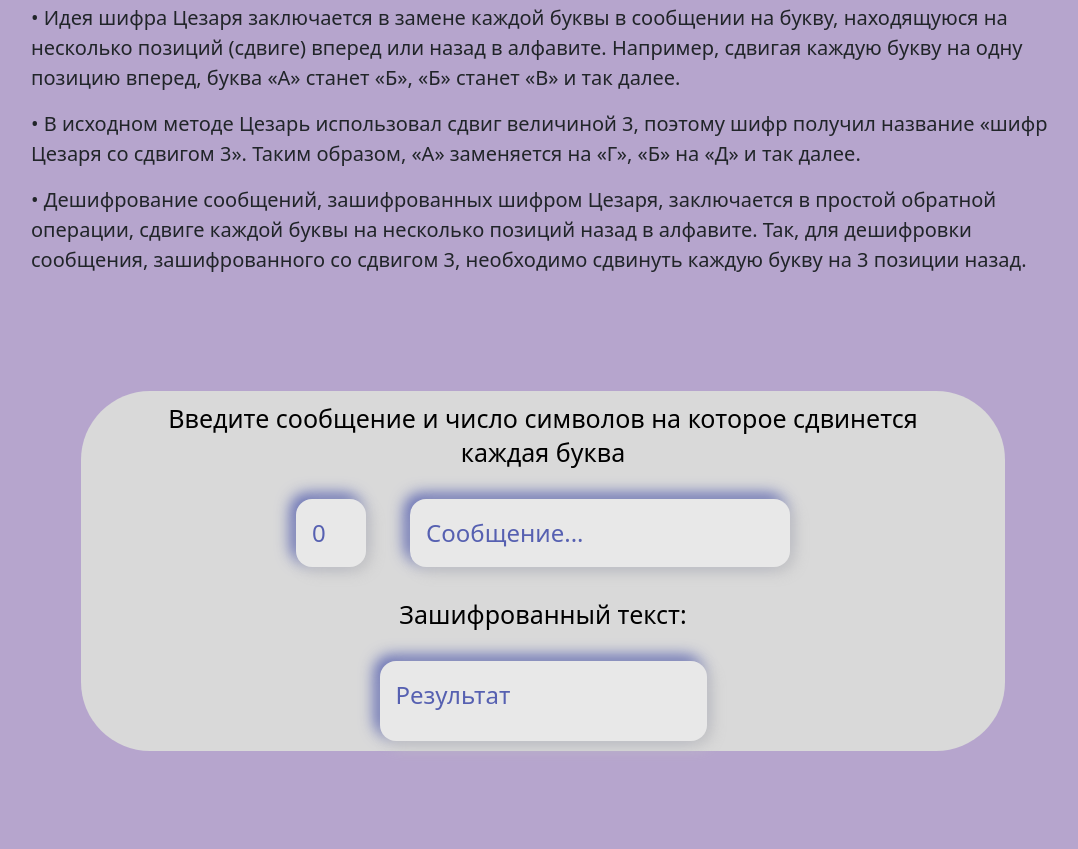
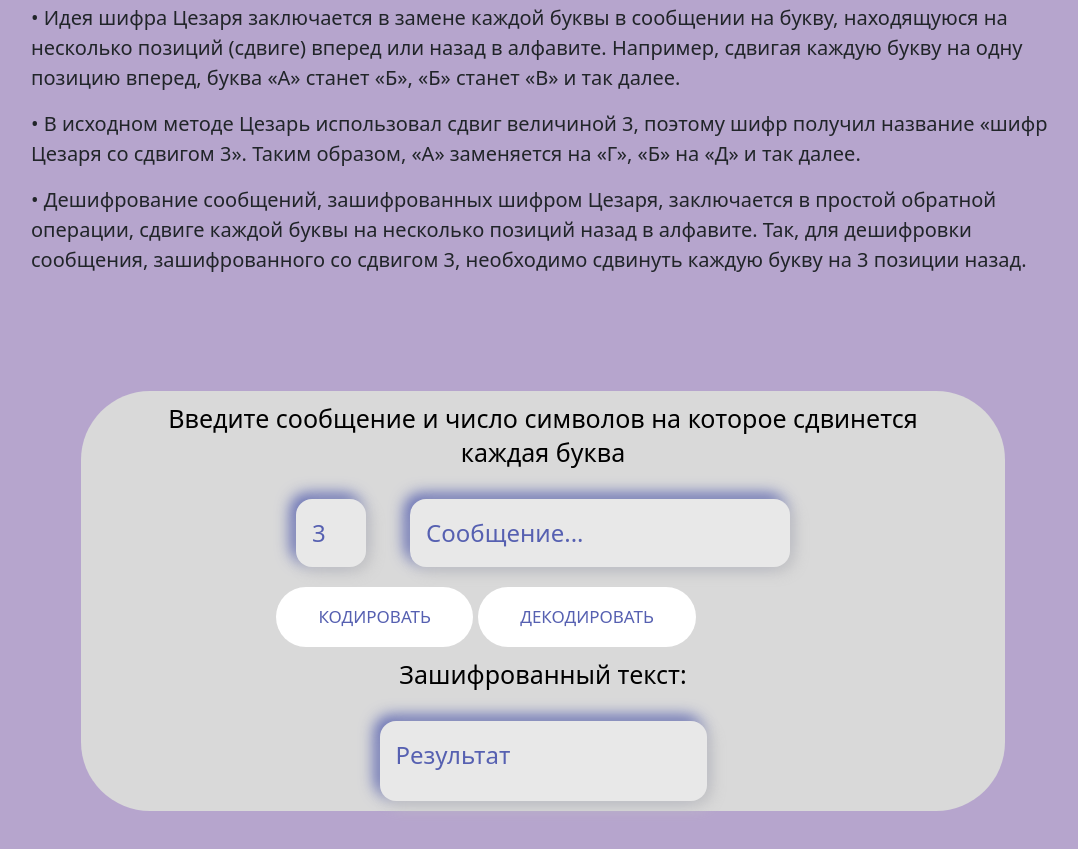
Before and after one commit to ruslangolovanov/new-project-11, a plain HTML site: page cesar.html in a window 1280 px wide. Shown: the part 313-1162 px from the top of the page, without its empty margins (97-1175 px from the left). Before the commit the page ends 1114 px from the top, so only its background shows below. Drawn offline with nearby package versions, Linux system fonts and the light colour scheme.

Commit message:
final  changes

```diff
--- a/cesar.css
+++ b/cesar.css
@@ -2,6 +2,54 @@
   margin: 0;
   padding: 0;
 }
+.code,
+.decode {
+  position: relative;
+  font-size: 17px;
+  text-transform: uppercase;
+  text-decoration: none;
+  padding: 1em 2.5em;
+  display: inline-block;
+  border-radius: 6em;
+  transition: all 0.2s;
+  border: none;
+  font-family: inherit;
+  font-weight: 500;
+  color: #5660b1;
+  background-color: white;
+}
+
+.code:hover,
+.decode:hover {
+  transform: translateY(-3px);
+  box-shadow: 0 10px 20px #5660b1;
+}
+
+.code:active,
+.decode:active {
+  transform: translateY(-1px);
+  box-shadow: 0 5px 10px #5660b1;
+}
+
+.code::after,
+.decode::after {
+  content: "";
+  display: inline-block;
+  height: 100%;
+  width: 100%;
+  border-radius: 100px;
+  position: absolute;
+  top: 0;
+  left: 0;
+  z-index: -1;
+  transition: all 0.4s;
+}
+
+.code::after,
+.decode::after {
+  background-color: #fff;
+}
+
 .in,
 .num,
 .output {
--- a/cesar.html
+++ b/cesar.html
@@ -88,13 +88,23 @@
             Введите сообщение и число символов на которое сдвинется каждая буква
           </p>
           <div class="input">
-            <input type="number" name="text" class="num" placeholder="0" />
+            <input
+              type="number"
+              name="text"
+              class="num"
+              placeholder="3"
+              value="3"
+            />
             <input
               type="text"
               name="text"
               class="in"
               placeholder="Сообщение..."
             />
+            <div class="buts">
+              <button class="code">Кодировать</button>
+              <button class="decode">Декодировать</button>
+            </div>
           </div>
           <p class="form_text">Зашифрованный текст:</p>
           <textarea class="output" placeholder="Результат"></textarea>
--- a/cesar.js
+++ b/cesar.js
@@ -1,4 +1,5 @@
-document.querySelector(".in").oninput = Cesar;
+document.querySelector(".code").onclick = Cesar;
+document.querySelector(".decode").onclick = deCesar;
 
 function Cesar() {
   let out = "";
@@ -14,3 +15,18 @@ function Cesar() {
 
   document.querySelector(".output").innerHTML = out;
 }
+
+function deCesar() {
+  let out = "";
+  let str = document.querySelector(".in").value;
+  let Num = Number(document.querySelector(".num").value);
+  for (let i = 0; i < str.length; i++) {
+    let code = str.charCodeAt(i);
+    code = code - Num;
+    out += String.fromCharCode(code);
+    console.log(out);
+    console.log(code);
+  }
+
+  document.querySelector(".output").innerHTML = out;
+}
```
Also changed, not shown: style.css (+5 -5 lines).
